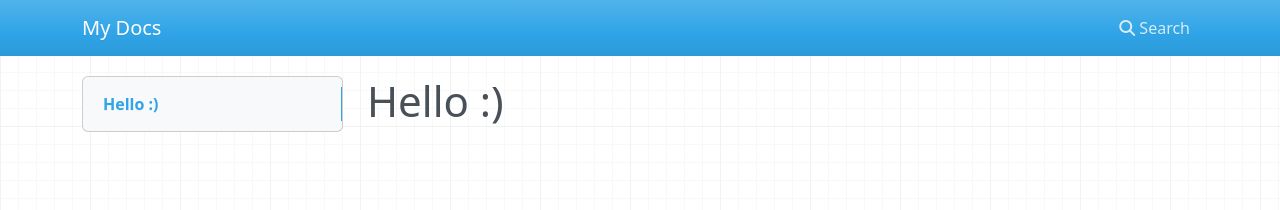
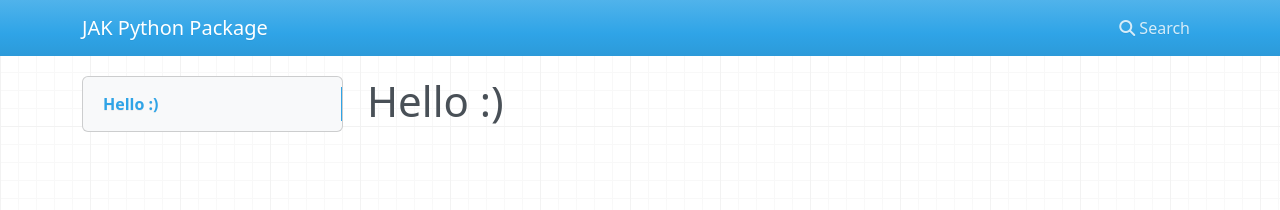
Before and after one commit to Jonak-Adipta-Kalita/JAK-Python-Package, an MkDocs documentation site: the page built from docs/index.md, in a window 1280 px wide. Shown: the top 210 px of the page. Built offline with MkDocs 1.6.1, drawn with Linux system fonts in a browser that asks for light colours; nearby versions of some CDN libraries.

Commit message:
changed site name

```diff
--- a/mkdocs.yml
+++ b/mkdocs.yml
@@ -1 +1 @@
-site_name: My Docs
+site_name: JAK Python Package
```
